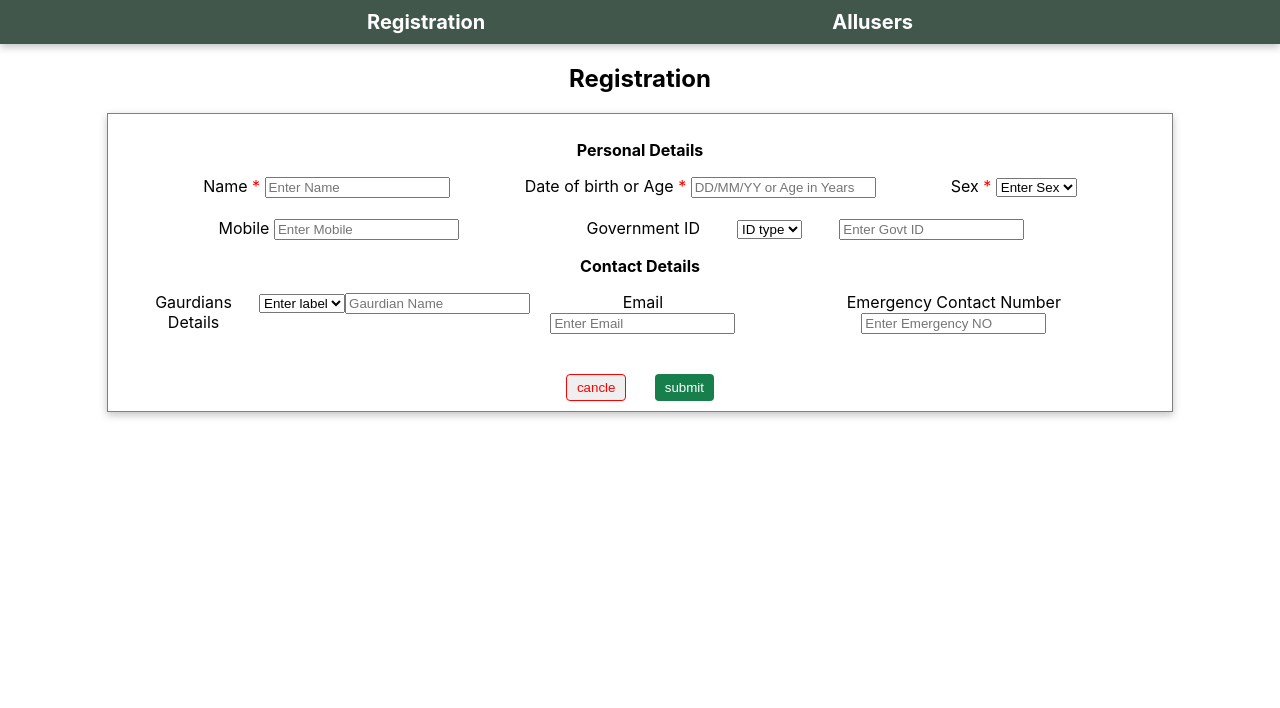
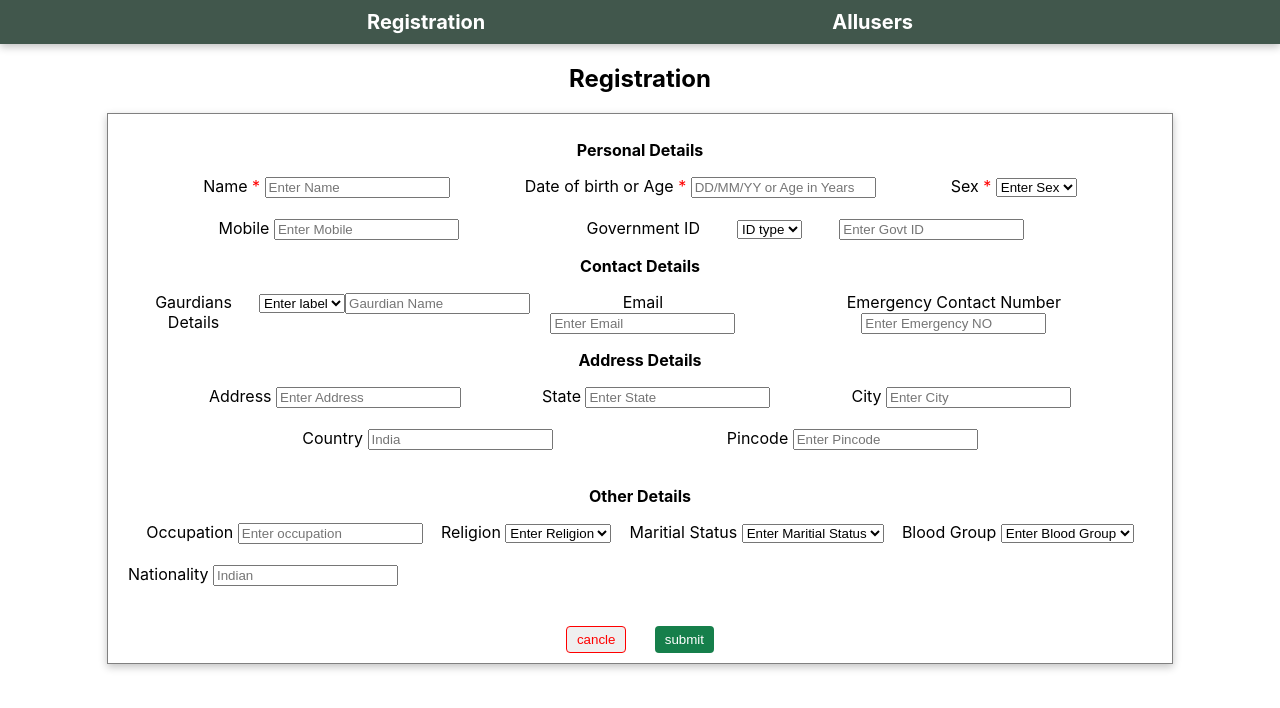
Before and after one commit to Yasin051197/Onito_Technology_assessment, a React (Create React App) app in the folder frontend/: page / in a window 1280 px wide. Shown: the top 708 px of the page. Built offline with nearby package versions, Linux system fonts and the light colour scheme.

Commit message:
final touch-up of registartion app

```diff
--- a/frontend/src/components/Registration.jsx
+++ b/frontend/src/components/Registration.jsx
@@ -2,20 +2,24 @@ import React, { useState } from 'react'
 import Navbar from './Navbar'
 import { Box, FormErrorMessage, Heading, Input, Text, Toast } from '@chakra-ui/react'
 import "../Css/Registration.css"
-
+import axios from "axios"
 const Registration = () => {
 
 const [user,setUser]=useState({})
 const required=<label style={{color:'red'}}>*</label>
 
+const postData=async()=>{
+    return await axios.post('https://onito-technology-server.onrender.com/users',user).then(()=>alert("user added successfully")).then(()=>reset())
+}
+
 const handleChange=(e)=>{
 const {name,value}=e.target
 let val=e.target.value
 if(val==="Adhar"){
-    alert("plz enter 12 digit adhar number")
+    alert("plz enter 12 digit adhar number in Govt ID")
 }
 else if(val==="Pan"){
-    alert("plz enter 10 digit pan number")
+    alert("plz enter 10 digit pan number in Govt ID")
 }
 setUser({...user,[name]:value})
 }
@@ -28,13 +32,27 @@ const handleSubmit=(e)=>{
             if(mobileRegex.test(user.mobile)){
                 if(mobileRegex.test(user.Enumber)){
                     if(user.name && user.DateorAge && user.sex){
-                        console.log(user)
+                        postData()
+                    }
+                    else{
+                        alert("plz enter all creadentials")
+                    }
+                }else if(!user.Enumber){
+                    if(user.name && user.DateorAge && user.sex){
+                        postData()
                     }
                     else{
                         alert("plz enter all creadentials")
                     }
                 }else{
                     alert("plz enter valid indian Emergency contact number")
+                }
+            }else if(!user.mobile){
+                if(user.name && user.DateorAge && user.sex){
+                    postData()
+                }
+                else{
+                    alert("plz enter all creadentials")
                 }
             }else{
                 alert("plz enter valid indian mobile number")
@@ -49,13 +67,28 @@ const handleSubmit=(e)=>{
             if(mobileRegex.test(user.mobile)){
                 if(mobileRegex.test(user.Enumber)){
                     if(user.name && user.DateorAge && user.sex){
-                        console.log(user)
+                        postData()
+                    }
+                    else{
+                        alert("plz enter all creadentials")
+                    }
+                }else if(!user.Enumber){
+                    if(user.name && user.DateorAge && user.sex){
+                        postData()
                     }
                     else{
                         alert("plz enter all creadentials")
                     }
                 }else{
                     alert("plz enter valid indian Emergency contact number")
+                }
+            }
+            else if(!user.mobile){
+                if(user.name && user.DateorAge && user.sex){
+                    postData()
+                }
+                else{
+                    alert("plz enter all creadentials")
                 }
             }else{
                 alert("plz enter valid indian mobile number")
@@ -64,6 +97,63 @@ const handleSubmit=(e)=>{
             alert("plz enter 10 digit Govt ID")
         }
     }
+    else if(!user.idtype && user.mobile && !user.Enumber){
+        const mobileRegex = /^(\+91[\-\s]?)?[0]?(91)?[6789]\d{9}$/;
+        if(mobileRegex.test(user.mobile)){
+            if(user.name && user.DateorAge && user.sex){
+                postData()
+        }
+        else{
+            alert("plz enter all creadentials")
+        }
+    }
+    else{
+        alert("plz enter valid indian mobile number")
+    }
+    }
+    else if(!user.idtype && !user.mobile && user.Enumber){
+        const mobileRegex = /^(\+91[\-\s]?)?[0]?(91)?[6789]\d{9}$/;
+        if(mobileRegex.test(user.Enumber)){
+            if(user.name && user.DateorAge && user.sex){
+                postData()
+        }
+        else{
+            alert("plz enter all creadentials")
+        }
+    }else{
+        alert("plz enter valid indian Emergency contact number")
+    }
+    }
+    else if(!user.idtype && user.mobile && user.Enumber){
+        const mobileRegex = /^(\+91[\-\s]?)?[0]?(91)?[6789]\d{9}$/;
+        if(mobileRegex.test(user.mobile)){
+            if(mobileRegex.test(user.Enumber)){
+                if(user.name && user.DateorAge && user.sex){
+                    postData()
+            }
+            else{
+                alert("plz enter all creadentials")
+            }
+        }else{
+        alert("plz enter valid indian Emergency contact number")
+     }
+    }
+    else{
+        alert("plz enter valid indian mobile number")
+    }
+}
+
+    else if(!user.idtype && !user.mobile && !user.Enumber){
+        if(user.name && user.DateorAge && user.sex){
+            postData()
+        }
+        else{
+            alert("plz enter all creadentials")
+        }
+    }
+}
+const reset=()=>{
+    window.location.reload()
 }
   return (
     <div>
@@ -133,10 +223,86 @@ const handleSubmit=(e)=>{
                 <Input type='number' placeholder='Enter Emergency NO' name="Enumber" onChange={handleChange} />
                 </Box>
                 </Box>
+                <Text fontWeight={"bold"}>Address Details</Text>
+                <Box justifyContent={'space-evenly'} w={'100%'}  display={'flex'}>
+                <div>
+                <label>Address  </label>
+                <Input type='text' placeholder='Enter Address' name="address" onChange={handleChange} />
+                </div>
+                <div>
+                <label>State  </label>
+                <Input type='text'placeholder='Enter State' name="state" onChange={handleChange} />
+                </div>
+                <div>
+                <label>City  </label>
+                <Input type='text'placeholder='Enter City' name="city" onChange={handleChange} />
+                </div>
+                </Box>
+                <br />
+                <Box justifyContent={'space-evenly'} w={'100%'}  display={'flex'}>
+                <div>
+                <label>Country  </label>
+                <Input type='text' placeholder='India' name="country" onChange={handleChange} />
+                </div>
+                <div>
+                <label>Pincode  </label>
+                <Input type='number'placeholder='Enter Pincode' name="pincode" onChange={handleChange} />
+                </div>
+                </Box>
+                <br />
+                <Text fontWeight={"bold"}>Other Details</Text>
+                <Box justifyContent={'space-evenly'} w={'100%'}  display={'flex'}>
+                <div>
+                <label>Occupation  </label>
+                <Input type='text' placeholder='Enter occupation' name="accupation" onChange={handleChange} />
+                </div>
+                <div>
+                <label>Religion  </label>
+                <select name="religion" onChange={handleChange} >
+                    <option>Enter Religion</option>
+                    <option value="Hinduism">Hinduism</option>
+                    <option value="Islam">Islam</option>
+                    <option value="Christianity">Christianity</option>
+                    <option value="Buddhism">Buddhism</option>
+                    <option value="Judaism">Judaism</option>
+                    <option value="Sikhism">Sikhism</option>
+                    <option value="Others">Others</option>
+                </select>
+                </div>
+                <div>
+                <label>Maritial Status  </label>
+                <select name="Mstatus" onChange={handleChange} >
+                    <option>Enter Maritial Status</option>
+                    <option value="Single">Single</option>
+                    <option value="Married">Married</option>
+                </select>
+                </div>
+                <div>
+                <label>Blood Group  </label>
+                <select name="blood_group" onChange={handleChange} >
+                    <option >Enter Blood Group</option>
+                    <option value="A+">A+</option>
+                    <option value="A-">A-</option>
+                    <option value="B+">B+</option>
+                    <option value="B-">B-</option>
+                    <option value="AB+">AB+</option>
+                    <option value="AB-">AB-</option>
+                    <option value="O+">O+</option>
+                    <option value="O-">O-</option>
+                </select>
+                </div>
+                </Box>
+                <br />
+                <Box w={'100%'}  display={'flex'}>
+                <div>
+                <label>Nationality  </label>
+                <Input type='text' placeholder='Indian' name="nationality" onChange={handleChange} />
+                </div>
+                </Box>
                 <br />
                 <br />
                 <Box justifyContent={'space-evenly'} width={'20%'}  margin={'auto'} display={'flex'} >
-                <Input borderRadius={'4px'} color={'red'} border={'1px solid red'} p={'5px 10px'} type='reset' value="cancle"/>
+                <Input borderRadius={'4px'} color={'red'} border={'1px solid red'} p={'5px 10px'} type='reset' value="cancle" onClick={reset}/>
                 <Input borderRadius={'4px'} border={'none'} color={'white'} bg={'#167f4b'} p={'5px 10px'} type='submit' value="submit"/>
                 </Box>
             </form>
```
